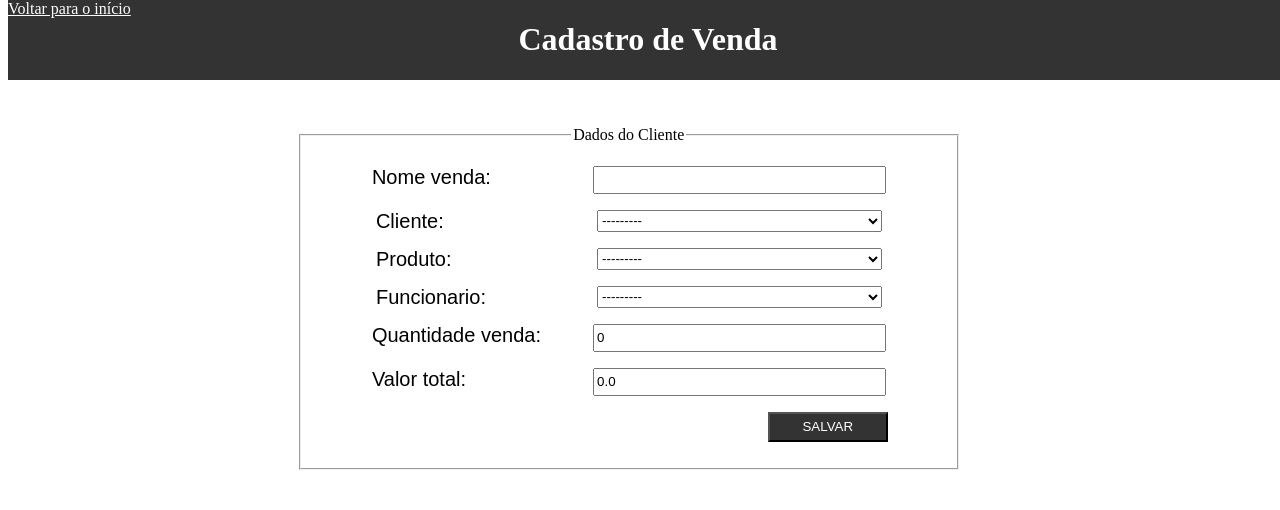
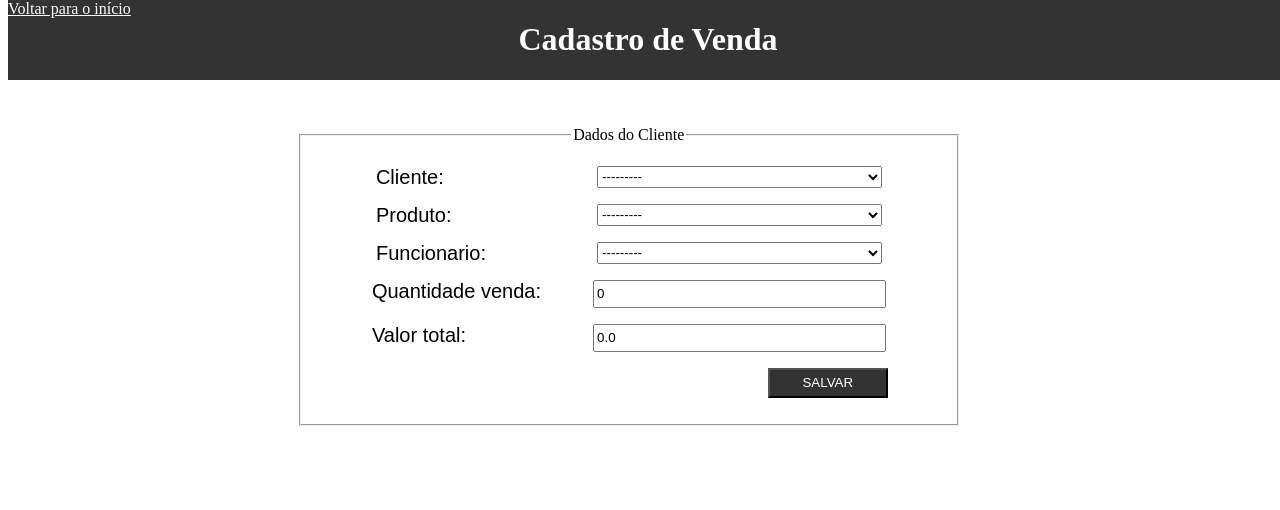
Before and after one commit to jardessonrb/FloriculturaEDU01, a Django app: page /cadastrar_venda/ in a window 1280 px wide. Shown: the top 510 px of the page. Run offline with Django 3.2, Linux system fonts and the light colour scheme; data that the repository does not hold is empty.

Commit message:
Alterando venda

```diff
--- a/cliente/form.py
+++ b/cliente/form.py
@@ -23,7 +23,7 @@ class ProdutosForm(ModelForm):
 class VendasForm(ModelForm):
     class Meta:
         model = Vendas
-        fields = ['nome_venda', 'cliente', 'produto', 'funcionario', 'quantidade_venda', 'valor_total']
+        fields = ['cliente', 'produto', 'funcionario', 'quantidade_venda', 'valor_total']
 
 class ErrosForm(ModelForm):
     class Meta:
--- a/cliente/models.py
+++ b/cliente/models.py
@@ -45,7 +45,7 @@ class Produtos(models.Model):
 
 class Vendas(models.Model):
     id_venda = models.AutoField(primary_key=True)
-    nome_venda = models.CharField(max_length=100, default='')
+    #nome_venda = models.CharField(max_length=100, default='')
     cliente = models.ForeignKey(Clientes, on_delete=models.CASCADE)
     produto = models.ForeignKey(Produtos, on_delete=models.CASCADE)
     funcionario = models.ForeignKey(Funcionarios, on_delete=models.CASCADE)
@@ -58,7 +58,7 @@ class Vendas(models.Model):
     #FALTOU COLOCAR O VALOR DA VENDA
 
     def __str__(self):
-        return self.nome_venda
+        return 'Venda Número {}'.format(self.id_venda)
     class Meta:
         verbose_name = 'Venda'
         verbose_name_plural = 'Vendas'
--- a/cliente/templates/cliente/lista_venda.html
+++ b/cliente/templates/cliente/lista_venda.html
@@ -6,7 +6,7 @@
     <meta name="viewport"
           content="width=device-width, user-scalable=no, initial-scale=1.0, maximum-scale=1.0, minimum-scale=1.0">
     <meta http-equiv="X-UA-Compatible" content="ie=edge">
-    <title>Documento</title>
+    <title>Lista de Vendas</title>
     <link rel="stylesheet" type="text/css" href="/static/cliente/css/estilo_tabela_listagem.css">
     <link rel="stylesheet" type="text/css" href="/static/cliente/css/estilo_menu_lateral.css">
     <link rel="shortcut icon" href="{% static '/cliente/img/icone_flor.png' %}"/>
@@ -45,7 +45,7 @@
             </thead>
             {% for Vendas in venda %}
                 <tr>
-                    <td><a href="{% url 'Atualizar Venda' Vendas.id_venda %}">{{ Vendas.nome_venda }}</a></td>
+                    <td><a href="{% url 'Atualizar Venda' Vendas.id_venda %}">Venda {{ Vendas.id_venda }}</a></td>
                     <td>{{ Vendas.cliente }}</td>
                     <td>{{ Vendas.produto }}</td>
                     <td>{{ Vendas.funcionario }}</td>
```
Also changed, not shown: cliente/migrations/0004_remove_vendas_nome_venda.py (added).
